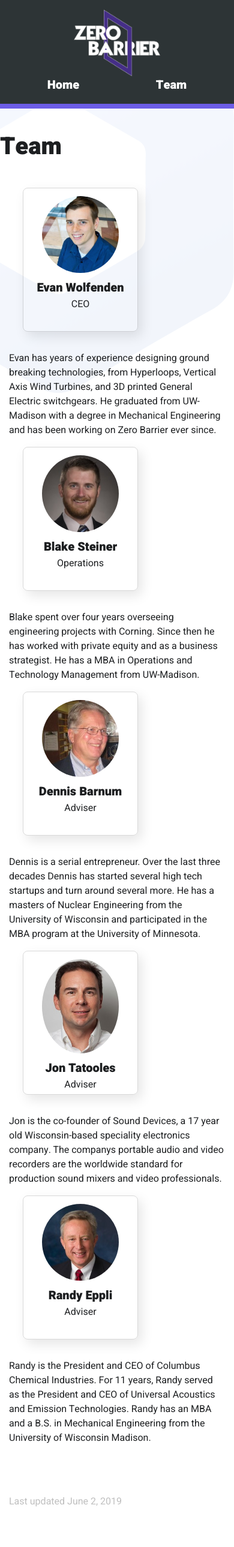
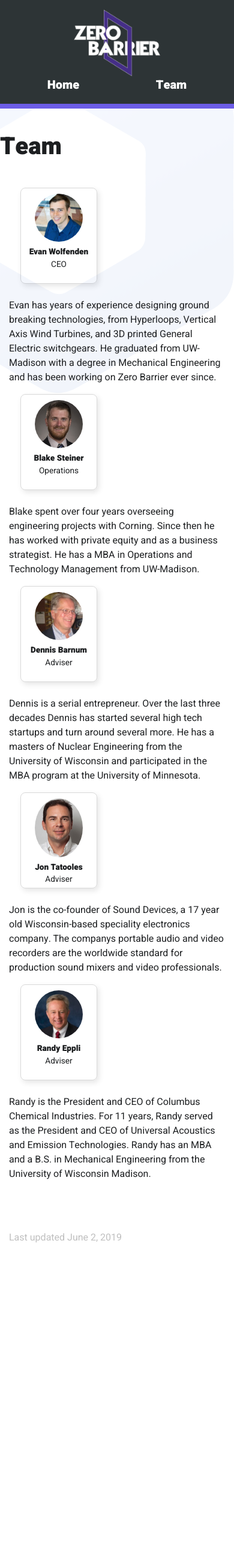
Before and after one commit to georgemblack/mind-to-matter, a Jekyll site: the page built from team.html, in a window 390 px wide. Shown: the whole page at 60% size. Built offline with Jekyll 4.4.1, drawn with Linux system fonts in a browser that asks for light colours; after the commit the page ends 2139 px from its top, so only the background shows below that.

Commit message:
Update _team.scss

```diff
--- a/_sass/_team.scss
+++ b/_sass/_team.scss
@@ -29,3 +29,23 @@
     margin: 0;
     padding: 0;
 }
+
+
+@media (max-width: 576px) {
+    .team-member-outer {
+        width: 8em;
+        height: 10em;
+        margin: 0 0.25em 0.5em 0.25em;
+        box-shadow: 3px 4px 10px 0px rgba(0,0,0,0.1);
+    }
+    .team-member-inner {
+        padding: 0.6em 0.35em 0.6em 0.35em;
+        img { max-width: 5em; }
+    }
+    .team-member-name {
+        font-size: 0.85em;
+    }
+    .team-member-title {
+        font-size: 0.85em;
+    }
+}
```
